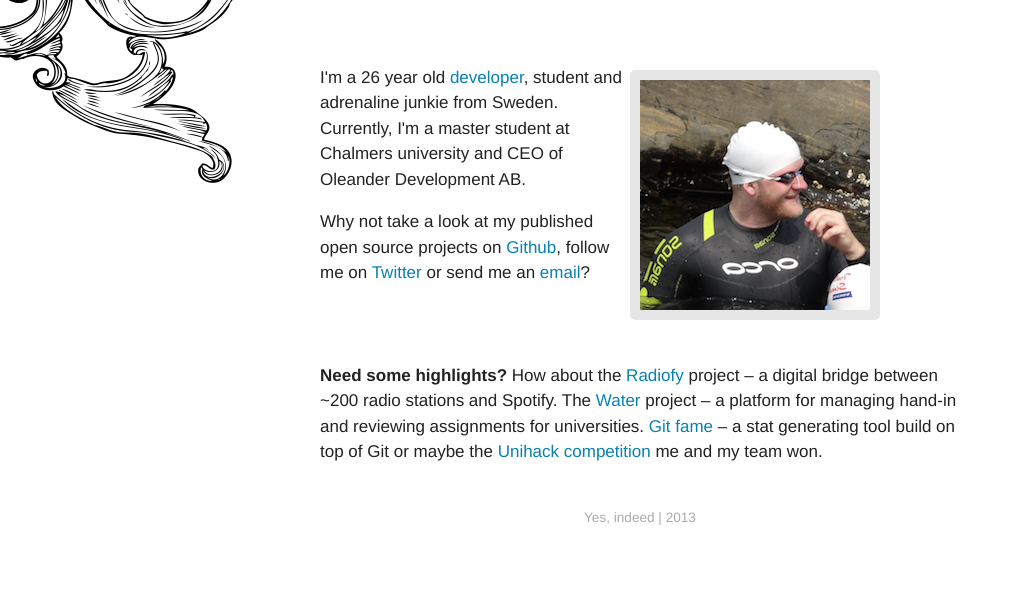
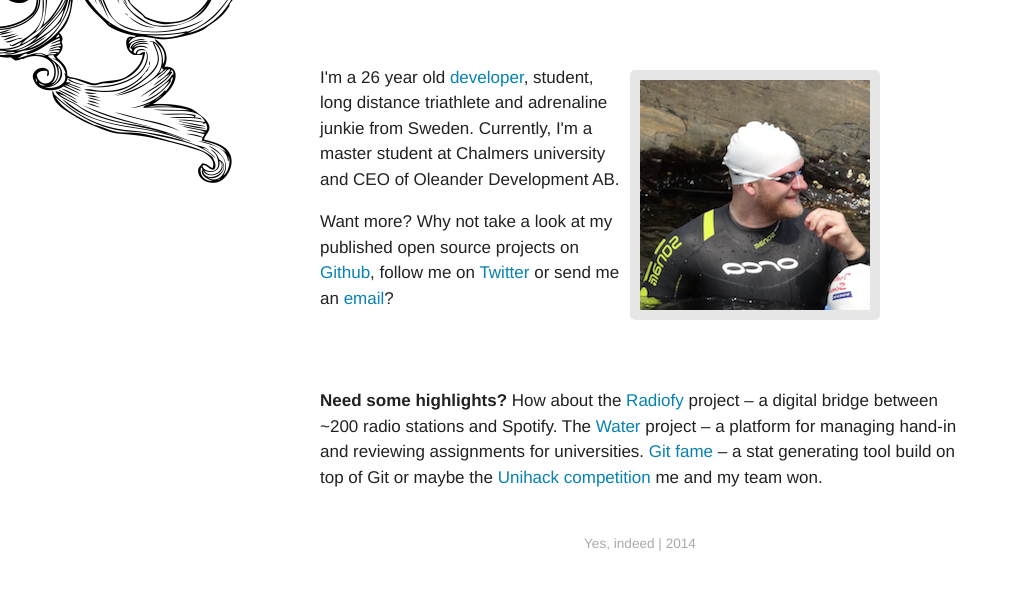
Before and after one commit to oleander/oleander.github.com, a plain HTML site: page index.html in a window 1280 px wide. Shown: the part 99-688 px from the top of the page, without its empty margins (0-1019 px from the left). Drawn offline with nearby package versions, Linux system fonts and the light colour scheme.

Commit message:
I'm also a triathlete

```diff
--- a/index.html
+++ b/index.html
@@ -39,10 +39,10 @@
     <section>
       <p>
         I'm a <span class="age">25</span> year old <a href="http://github.com/oleander" rel="external nofollow" target="_blank">developer</a>,
-        student and adrenaline junkie from Sweden. Currently, I'm a master student at Chalmers university and CEO of Oleander Development AB.
+        student, long distance triathlete and adrenaline junkie from Sweden. Currently, I'm a master student at Chalmers university and CEO of Oleander Development AB.
       </p>
       <p>
-        Why not take a look at my published open source projects on <a href="http://github.com/oleander">Github</a>, follow me on <a href="https://twitter.com/linusoleander">Twitter</a> or send me an <a rel="tooltip" href="#" title="linus [at] oleander [dot] io">email</a>?
+        Want more? Why not take a look at my published open source projects on <a href="http://github.com/oleander">Github</a>, follow me on <a href="https://twitter.com/linusoleander">Twitter</a> or send me an <a rel="tooltip" href="#" title="linus [at] oleander [dot] io">email</a>?
       </p>
       <p class="highlights">
         <strong>Need some highlights?</strong> How about the <a href="http://radiofy.fm">Radiofy</a> project – a digital bridge between ~200 radio stations and Spotify. The <a href="https://github.com/water">Water</a> project – a platform for managing hand-in and reviewing assignments for universities. <a href="https://github.com/oleander/git-fame-rb">Git fame</a> – a stat generating tool build on top of Git or maybe the <a href="http://unihack.herokuapp.com/">Unihack competition</a> me and my team won.
@@ -50,7 +50,7 @@
     </section>
     <footer>
       <p>
-        Yes, indeed | 2013
+        Yes, indeed | 2014
       </p>
     </footer>
   </body>
```
